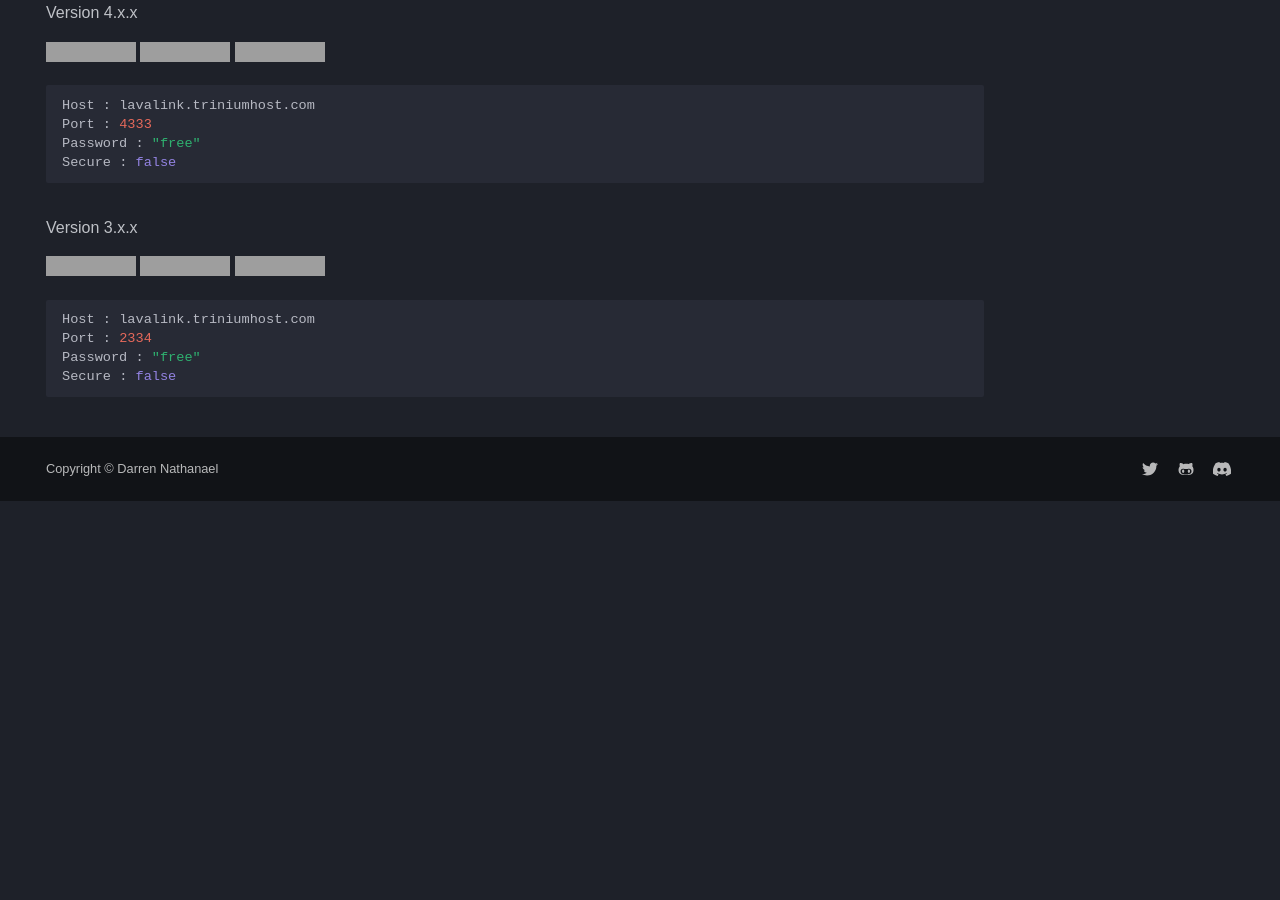
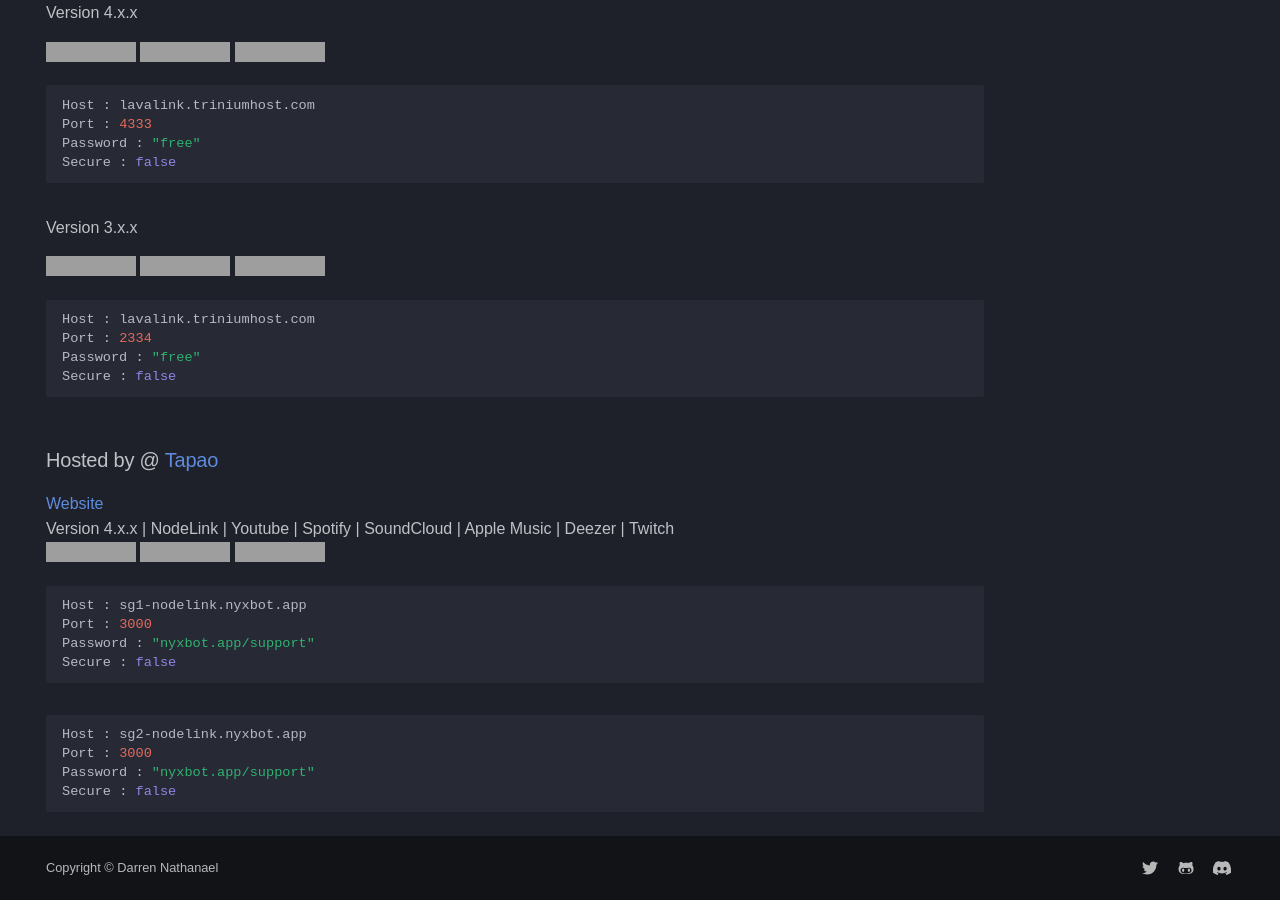
Before and after one commit to DarrenOfficial/lavalink-list, an MkDocs documentation site: the page built from docs/NoSSL/Lavalink-NonSSL.md, in a window 1280 px wide and 900 px high, scrolled down 2498 px. Built offline with MkDocs 1.6.1 and Material for MkDocs 9.7.7, drawn with Linux system fonts in a browser that asks for light colours; some web fonts are replaced; comment, search, counter and statistics services are not loaded; a style sheet for code colours, icons or effects is not loaded; before the commit the page ends 2999 px from its top, so only the background shows below that; grey boxes are pictures that could not be loaded.

Commit message:
Update Lavalink-NonSSL.md (#779)
* Update Lavalink-NonSSL.md

* Update Lavalink-NonSSL.md

* Update Lavalink-NonSSL.md

````diff
--- a/docs/NoSSL/Lavalink-NonSSL.md
+++ b/docs/NoSSL/Lavalink-NonSSL.md
@@ -125,3 +125,21 @@ Port : 2334
 Password : "free"
 Secure : false
 ```
+
+### Hosted by @ [Tapao]([https://github.com/Tapao-NonSen](https://github.com/Tapao-NonSen))
+[Website](https://tapao.nyxbot.app/free-nodelink) <br />
+Version 4.x.x | NodeLink | Youtube | Spotify | SoundCloud | Apple Music | Deezer | Twitch<br />
+![status](https://lavalink-list-api.ajieblogs.eu.org/sg1-nodelink.nyxbot.app:3000/badge/Status) ![load](https://list-api.ajieblogs.eu.org/sg1-nodelink.nyxbot.app:3000/badge/Load) ![players](https://lavalink-list-api.ajieblogs.eu.org/sg1-nodelink.nyxbot.app:3000/badge/Players)
+```bash
+Host : sg1-nodelink.nyxbot.app
+Port : 3000
+Password : "nyxbot.app/support"
+Secure : false
+```
+
+```bash
+Host : sg2-nodelink.nyxbot.app
+Port : 3000
+Password : "nyxbot.app/support"
+Secure : false
+```
````
